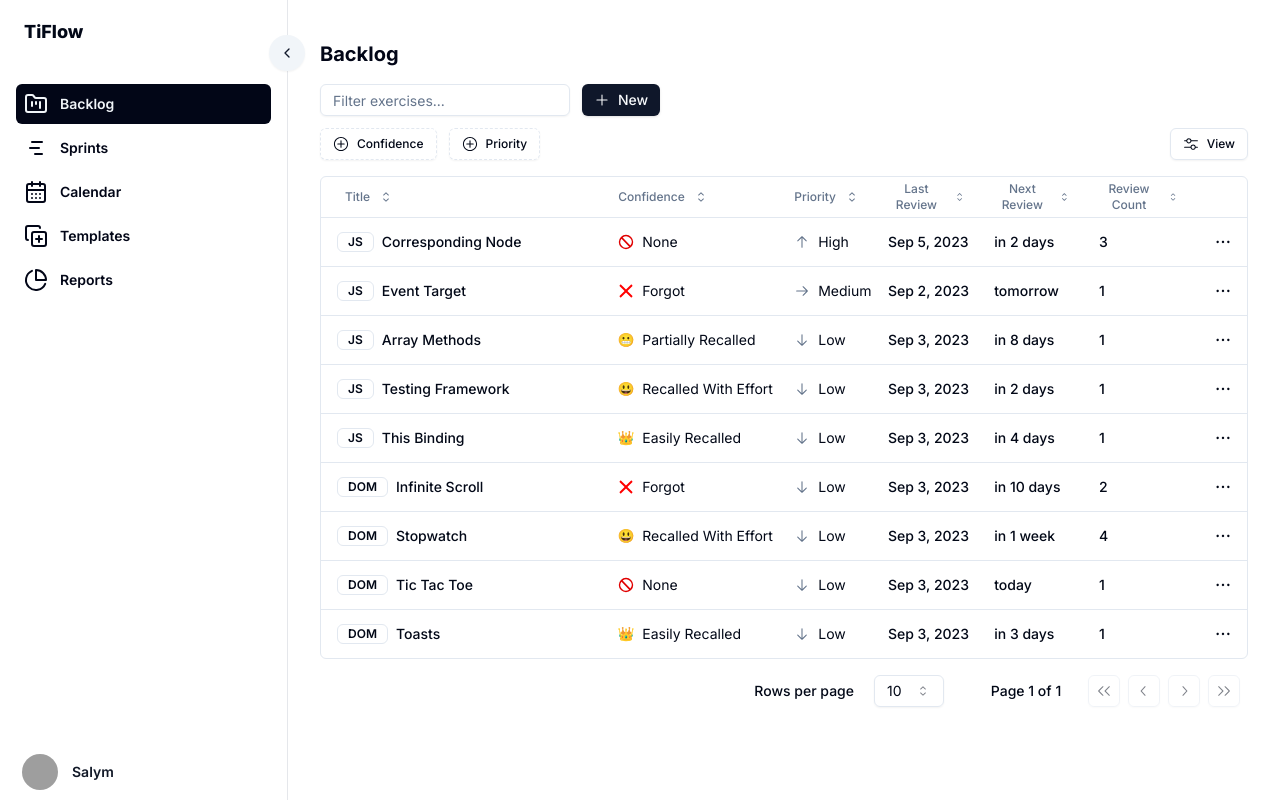
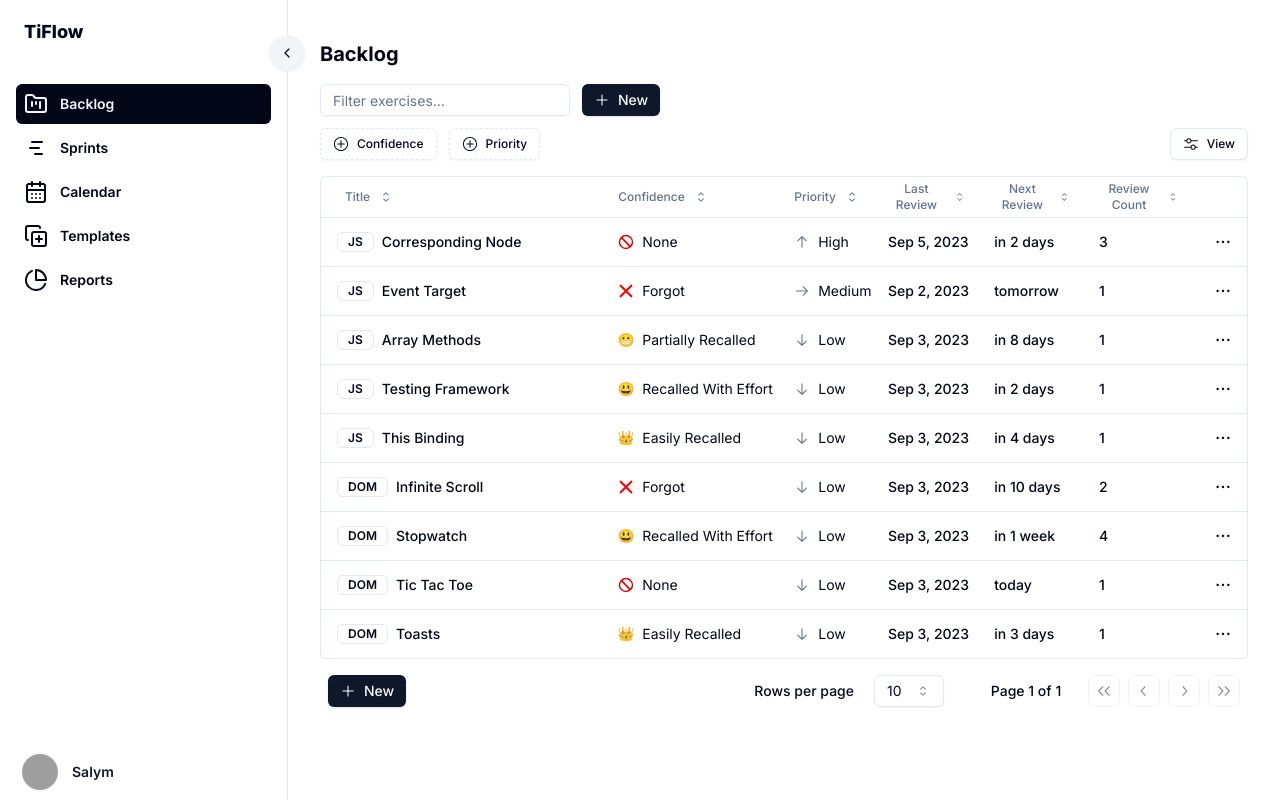
Before and after one commit to salymk/InterviewFlow, a Next.js app: page / in a window 1280 px wide. Built offline with nearby package versions, Linux system fonts and the light colour scheme; grey boxes are pictures that could not be loaded.

Commit message:
feat: move create exercise button to the bottom of the table

```diff
--- a/components/data-table-pagination.tsx
+++ b/components/data-table-pagination.tsx
@@ -5,6 +5,7 @@ import {
   DoubleArrowRightIcon,
 } from "@radix-ui/react-icons";
 import { Table } from "@tanstack/react-table";
+import { CreateExercise } from "./create-exercise";
 
 import { Button } from "./ui/button";
 import {
@@ -23,10 +24,11 @@ export function DataTablePagination<TData>({
   table,
 }: DataTablePaginationProps<TData>) {
   return (
-    <div className="sm:flex sm:items-center sm:justify-between sm:px-2">
+    <div className="flex flex-col gap-4 sm:flex sm:flex-row sm:items-center sm:justify-between sm:px-2">
       <div className="flex-1 text-sm text-muted-foreground">
         {/* {table.getFilteredSelectedRowModel().rows.length} of{" "}
         {table.getFilteredRowModel().rows.length} row(s) selected. */}
+        <CreateExercise />
       </div>
       <div className="flex justify-between  sm:items-center space-x-6 lg:space-x-8">
         <div className="flex flex-col items-baseline gap-3 sm:flex-row sm:items-center space-x-2">
```
